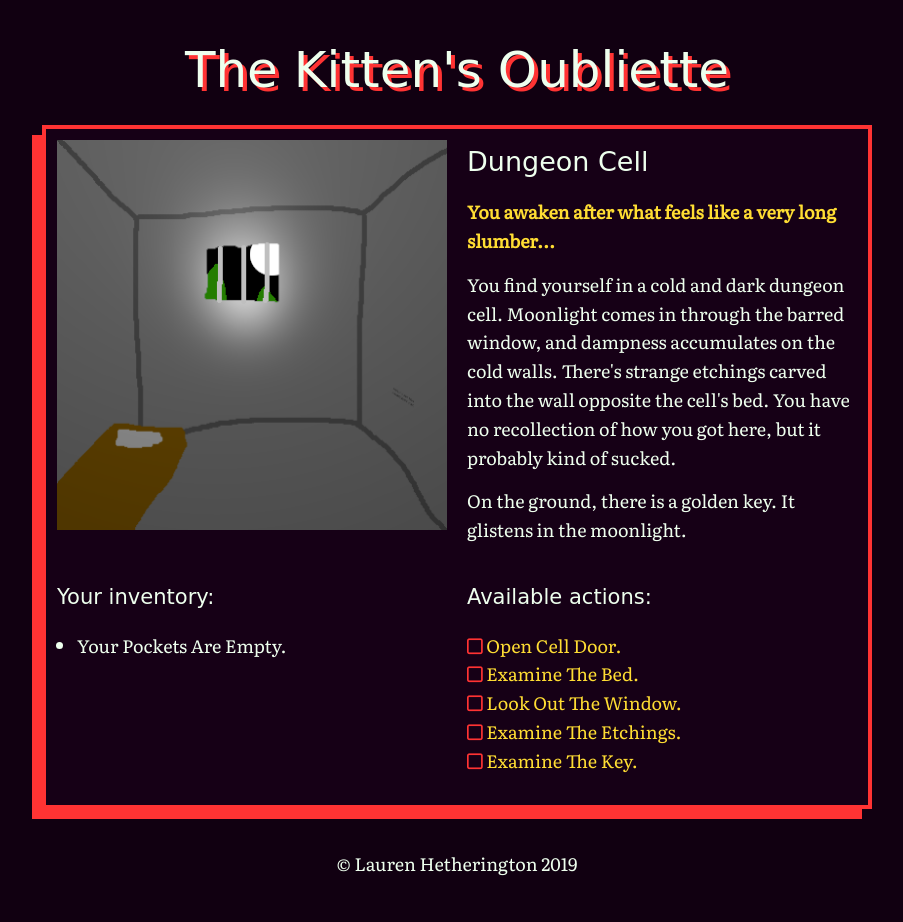
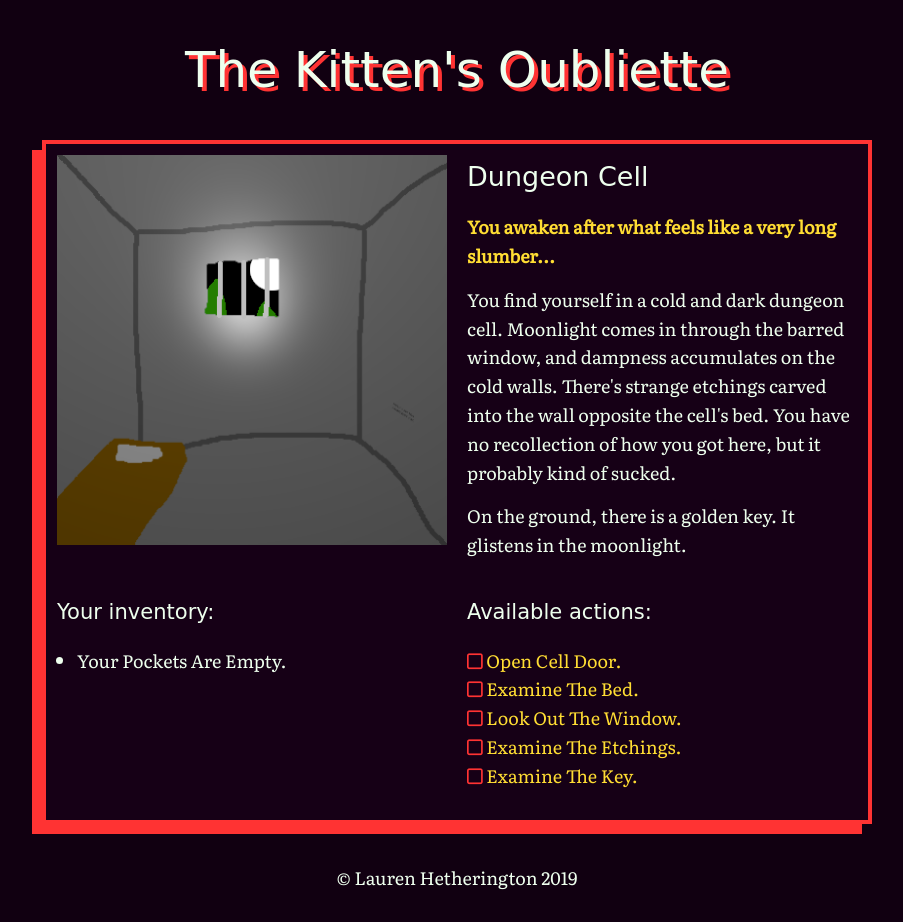
Before and after one commit to laurheth/laurenHetheringtonProjectThree, a plain HTML site: page index.html in a window 1280 px wide. Shown: the whole page, without its empty margins (183-1086 px from the left). Before the commit the page ends 890 px from the top, so only its background shows below. Drawn offline with nearby package versions, Linux system fonts and the light colour scheme; a web font is replaced by a local one.

Commit message:
Some adjustments to styling.

```diff
--- a/styles/sass/_game.scss
+++ b/styles/sass/_game.scss
@@ -92,8 +92,8 @@ ul {
 header {
     // background: $mainLight;
     // color: $mainDark;
-    min-height: 10vh;
-    padding: 30px 0;
+    // min-height: 10vh;
+    padding: 30px 0 #{30px + $cardEdge} 0;
     h1 {
         // margin: 0 auto;
         text-align: center;
@@ -112,7 +112,7 @@ header {
 }
 
 main {
-    min-height: 85vh;
+    // min-height: 85vh;
     h2 {
         margin-bottom: 15px;
     }
@@ -136,8 +136,8 @@ main {
     }
 }
 footer {
-    min-height: 5vh;
-    margin-top: 30px;
+    // min-height: 5vh;
+    margin: #{30px + $shadow + $cardEdge} 0 30px 0;
     p {
         text-align: center;
     }
```
Also changed, not shown: styles/style.css.
